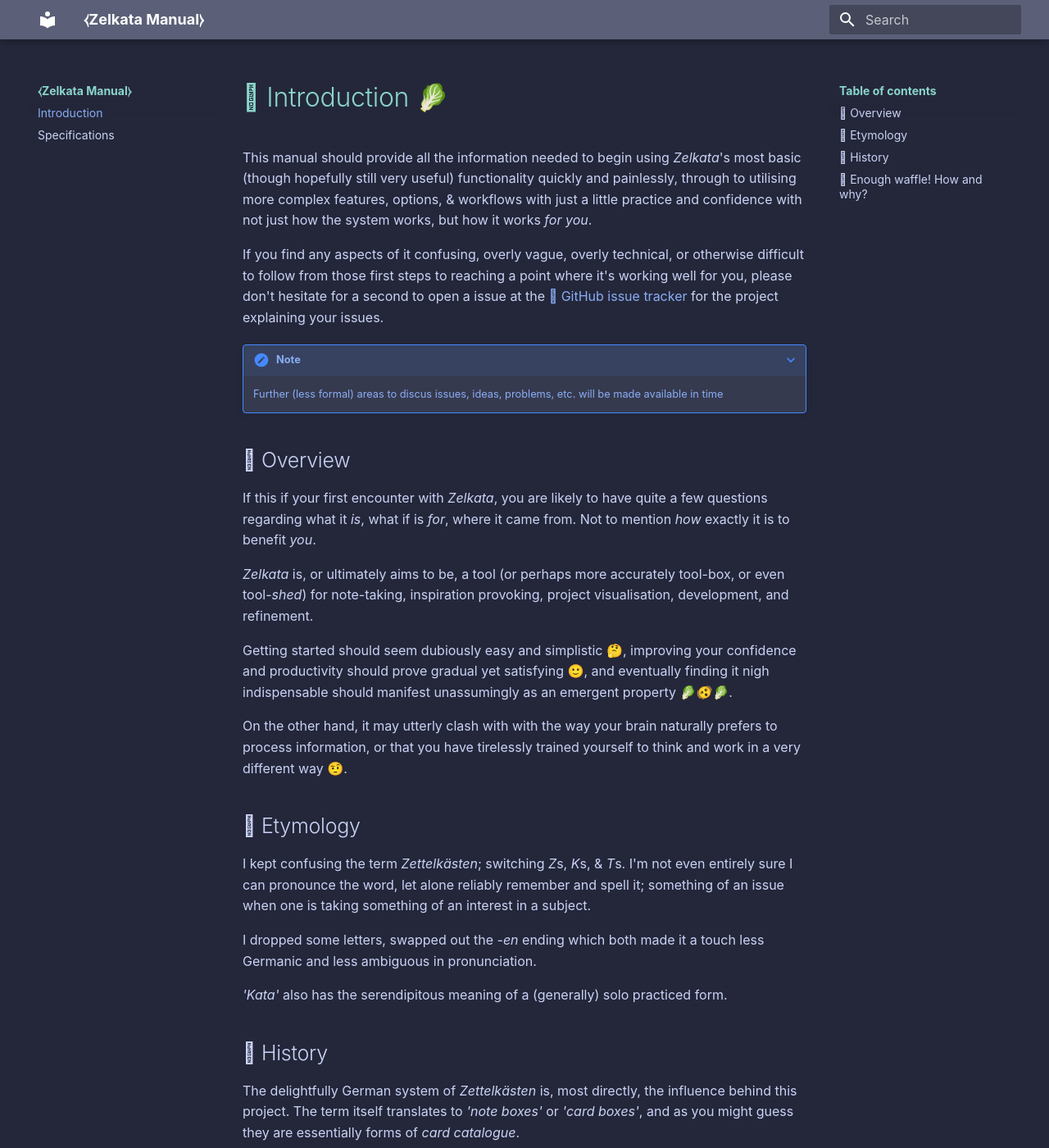
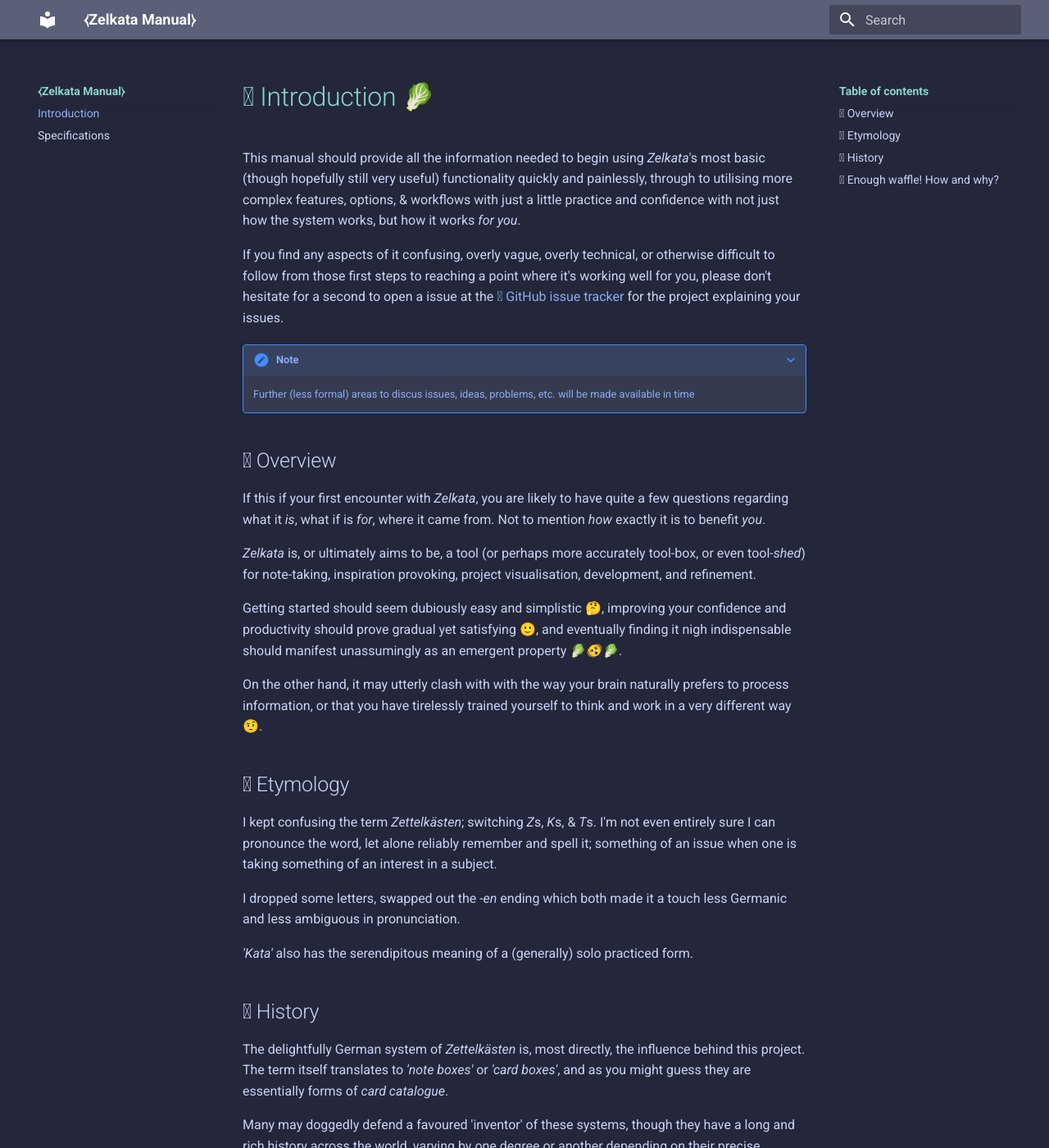
Before and after one commit to Omnikron13/zelkata, an MkDocs documentation site: the page built from docs/index.md, in a window 1280 px wide and 1400 px high. Shown: the whole window at 82% size. Built offline with MkDocs 1.6.1 and Material for MkDocs 9.7.7, drawn with Linux system fonts in a browser that asks for light colours; some web fonts are replaced.

Commit message:
docs: add very rough draft of script to generate webfont css for nerdfonts
Currently fragmented and very hacky. The .tff files needs to be
downloaded and unpacked to the assets dir in one step in the GH
workflow; then a rough draft python script has ro be called manually
with specific and unideal and specific CLI arguments; then mkdocs can
pfoceed. There are many possible ways forward from here, but details
there are perhaps best explored using Zelkata itself, right?

```diff
--- a/docs/assets/stylesheets/ubuntu.css
+++ /dev/null
@@ -1,152 +0,0 @@
-
-@font-face {
-   font-family: 'Ubuntu Nerd Font Mono';
-   src:
-      url('../fonts/Ubuntu/UbuntuNerdFont-Light.ttf') format('truetype');
-   font-weight: 300;
-   font-style: normal;
-}
-
-@font-face {
-   font-family: 'Ubuntu Nerd Font Mono';
-   src:
-      url('../fonts/Ubuntu/UbuntuNerdFont-LightItalic.ttf') format('truetype');
-   font-weight: 300;
-   font-style: italic;
-}
-
-@font-face {
-   font-family: 'Ubuntu Nerd Font Mono';
-   src:
-      url('../fonts/Ubuntu/UbuntuNerdFont-Regular.ttf') format('truetype');
-   font-weight: 400;
-   font-style: normal;
-}
-
-@font-face {
-   font-family: 'Ubuntu Nerd Font Mono';
-   src:
-      url('../fonts/Ubuntu/UbuntuNerdFont-Italic.ttf') format('truetype');
-   font-weight: 400;
-   font-style: italic;
-}
-
-@font-face {
-   font-family: 'Ubuntu Nerd Font Mono';
-   src:
-      url('../fonts/Ubuntu/UbuntuNerdFont-Condensed.ttf') format('truetype');
-   font-weight: 400;
-   font-style: normal;
-   font-stretch: condensed;
-}
-
-@font-face {
-   font-family: 'Ubuntu Nerd Font Mono';
-   src:
-      url('../fonts/Ubuntu/UbuntuNerdFont-Medium.ttf') format('truetype');
-   font-weight: 500;
-   font-style: normal;
-}
-
-@font-face {
-   font-family: 'Ubuntu Nerd Font Mono';
-   src:
-      url('../fonts/Ubuntu/UbuntuNerdFont-MediumItalic.ttf') format('truetype');
-   font-weight: 500;
-   font-style: italic;
-}
-
-@font-face {
-   font-family: 'Ubuntu Nerd Font Mono';
-   src:
-      url('../fonts/Ubuntu/UbuntuNerdFont-Bold.ttf') format('truetype');
-   font-weight: 700;
-   font-style: normal;
-}
-
-@font-face {
-   font-family: 'Ubuntu Nerd Font Mono';
-   src:
-      url('../fonts/Ubuntu/UbuntuNerdFont-BoldItalic.ttf') format('truetype');
-   font-weight: 700;
-   font-style: italic;
-}
-
-@font-face {
-   font-family: 'Ubuntu Nerd Font';
-   src:
-      url('../fonts/Ubuntu/UbuntuNerdFontPropo-Light.ttf') format('truetype');
-   font-weight: 300;
-   font-style: normal;
-}
-
-@font-face {
-   font-family: 'Ubuntu Nerd Font';
-   src:
-      url('../fonts/Ubuntu/UbuntuNerdFontPropo-LightItalic.ttf') format('truetype');
-   font-weight: 300;
-   font-style: italic;
-}
-
-@font-face {
-   font-family: 'Ubuntu Nerd Font';
-   src:
-      url('../fonts/Ubuntu/UbuntuNerdFontPropo-Regular.ttf') format('truetype');
-   font-weight: 400;
-   font-style: normal;
-}
-
-@font-face {
-   font-family: 'Ubuntu Nerd Font';
-   src:
-      url('../fonts/Ubuntu/UbuntuNerdFontPropo-Italic.ttf') format('truetype');
-   font-weight: 400;
-   font-style: italic;
-}
-
-@font-face {
-   font-family: 'Ubuntu Nerd Font';
-   src:
-      url('../fonts/Ubuntu/UbuntuNerdFontPropo-Condensed.ttf') format('truetype');
-   font-weight: 400;
-   font-style: normal;
-   font-stretch: condensed;
-}
-
-@font-face {
-   font-family: 'Ubuntu Nerd Font';
-   src:
-      url('../fonts/Ubuntu/UbuntuNerdFontPropo-Medium.ttf') format('truetype');
-   font-weight: 500;
-   font-style: normal;
-}
-
-@font-face {
-   font-family: 'Ubuntu Nerd Font';
-   src:
-      url('../fonts/Ubuntu/UbuntuNerdFontPropo-MediumItalic.ttf') format('truetype');
-   font-weight: 500;
-   font-style: italic;
-}
-
-@font-face {
-   font-family: 'Ubuntu Nerd Font';
-   src:
-      url('../fonts/Ubuntu/UbuntuNerdFontPropo-Bold.ttf') format('truetype');
-   font-weight: 700;
-   font-style: normal;
-}
-
-@font-face {
-   font-family: 'Ubuntu Nerd Font';
-   src:
-      url('../fonts/Ubuntu/UbuntuNerdFontPropo-BoldItalic.ttf') format('truetype');
-   font-weight: 700;
-   font-style: italic;
-}
-
-
-:root {
-   --md-text-font: "Ubuntu Nerd Font";
-   --md-code-font: "Ubuntu Nerd Font Mono";
-}
--- a/mkdocs.yml
+++ b/mkdocs.yml
@@ -30,8 +30,7 @@
 # Pulling in a patched Nerd Font for the icons, at least for now; I think you may be able to just map the symbols?
 extra_css:
    - assets/stylesheets/catppuccin-macchiato.css
-   - assets/stylesheets/ubuntu.css
-#   - assets/stylesheets/arimo.css
+   - assets/stylesheets/UbuntuNerdFont.css
 
 # TODO: properly review what we may need
 markdown_extensions:
```
Also changed, not shown: docs/scripts/gen_nerdfont_css.py (added, +73 -0 lines), 1 other file.
